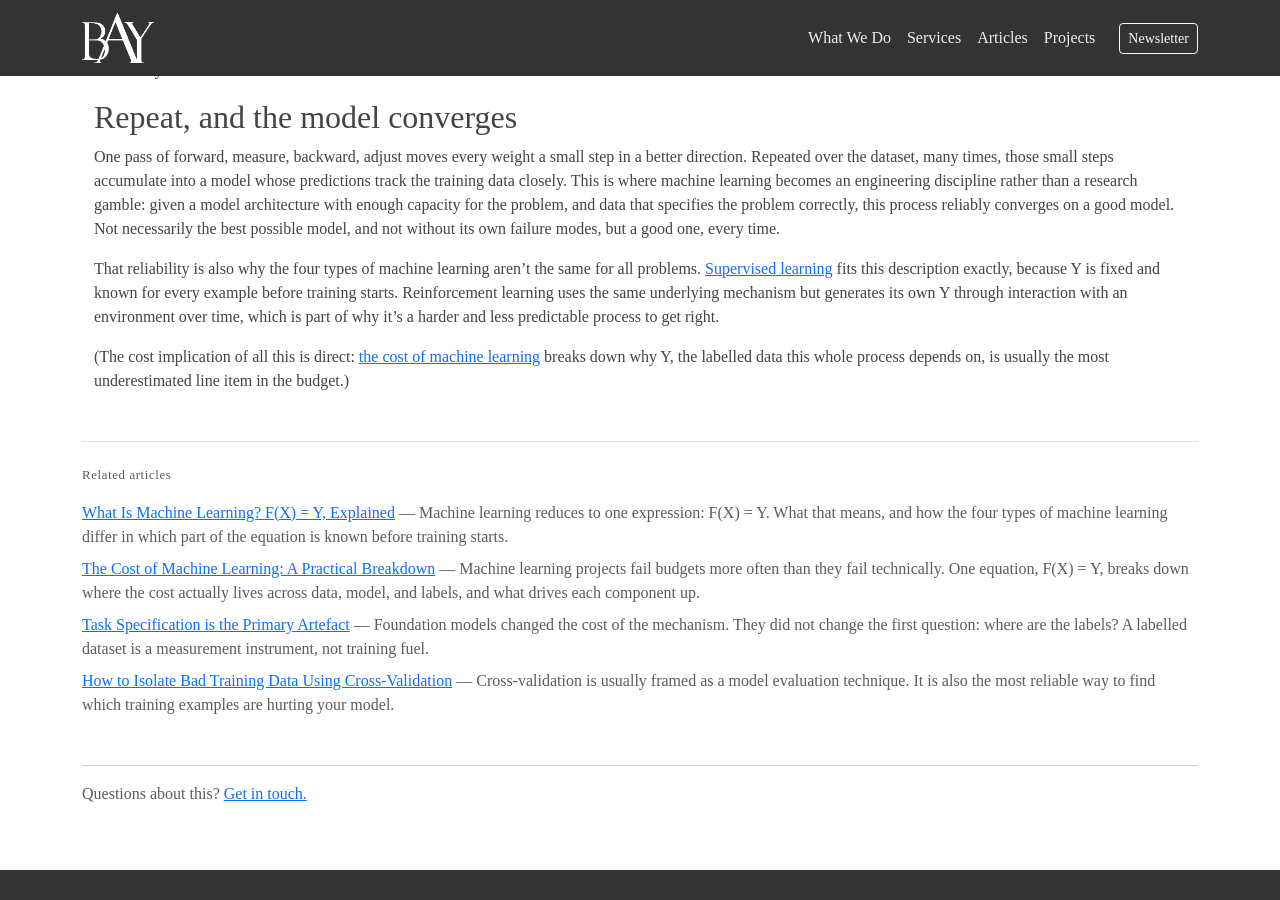
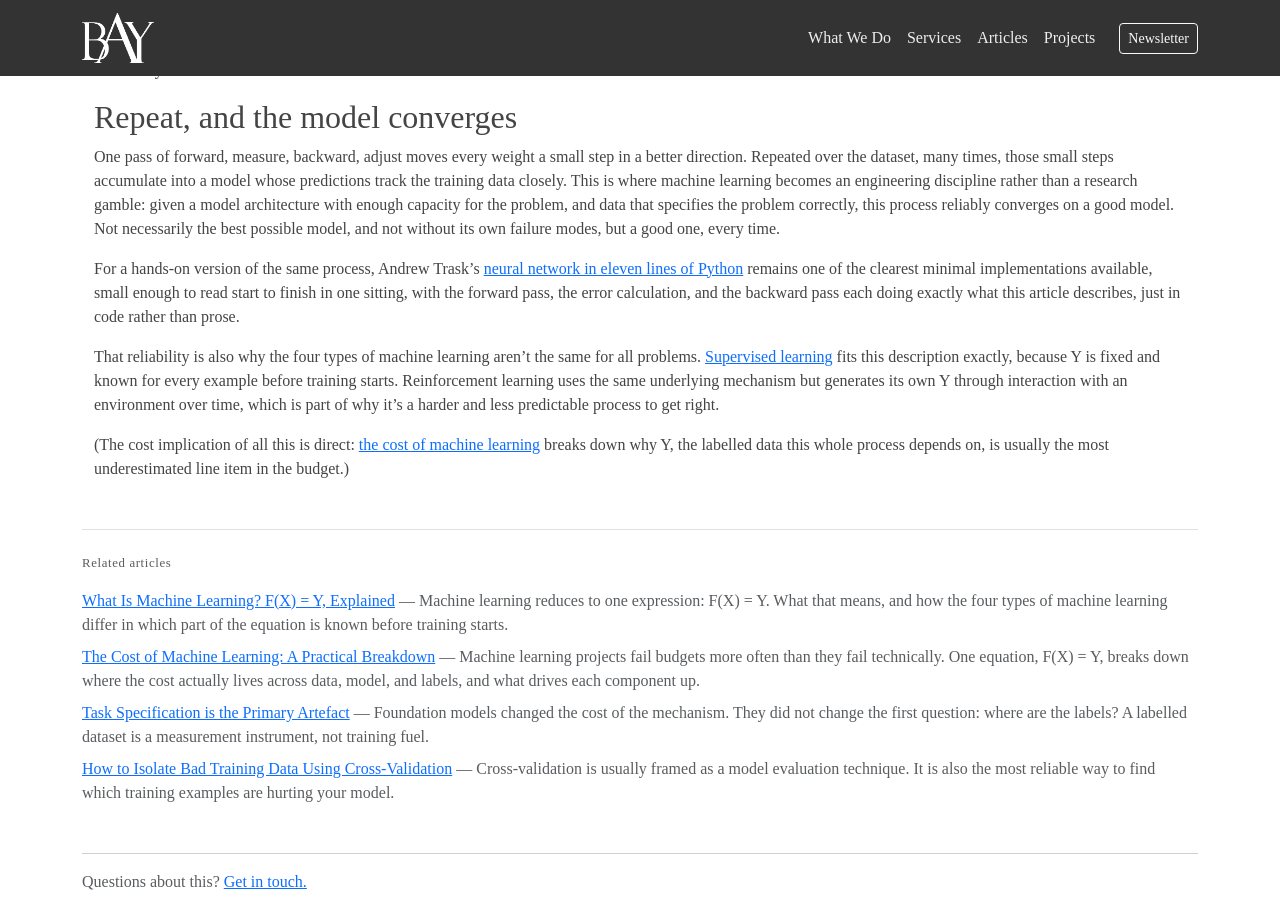
Before and after one commit to bayinfosys/bayinfosys.github.io, a Jekyll site: the page built from _posts/2026-01-01-89-backprop.md, in a window 1280 px wide and 900 px high, scrolled down 661 px. Built offline with Jekyll 4.4.1, drawn with Linux system fonts in a browser that asks for light colours.

Commit message:
update: backprop example

```diff
--- a/_posts/2026-01-01-89-backprop.md
+++ b/_posts/2026-01-01-89-backprop.md
@@ -53,6 +53,11 @@ Repeated over the dataset, many times, those small steps accumulate into a model
 This is where machine learning becomes an engineering discipline rather than a research gamble: given a model architecture with enough capacity for the problem, and data that specifies the problem correctly, this process reliably converges on a good model.
 Not necessarily the best possible model, and not without its own failure modes, but a good one, every time.
 
+For a hands-on version of the same process, Andrew Trask's [neural network in eleven lines of Python](https://iamtrask.github.io/2015/07/12/basic-python-network/) remains one of the clearest minimal implementations available, small enough
+to read start to finish in one sitting, with the forward pass, the error
+calculation, and the backward pass each doing exactly what this article
+describes, just in code rather than prose.
+
 That reliability is also why the four types of machine learning aren't the same for all problems.
 [Supervised learning](/library/88-four-types-of-ml.html) fits this description exactly, because Y is fixed and known for every example before training starts.
 Reinforcement learning uses the same underlying mechanism but generates its own Y through interaction with an environment over time, which is part of why it's a harder and less predictable process to get right.
```
